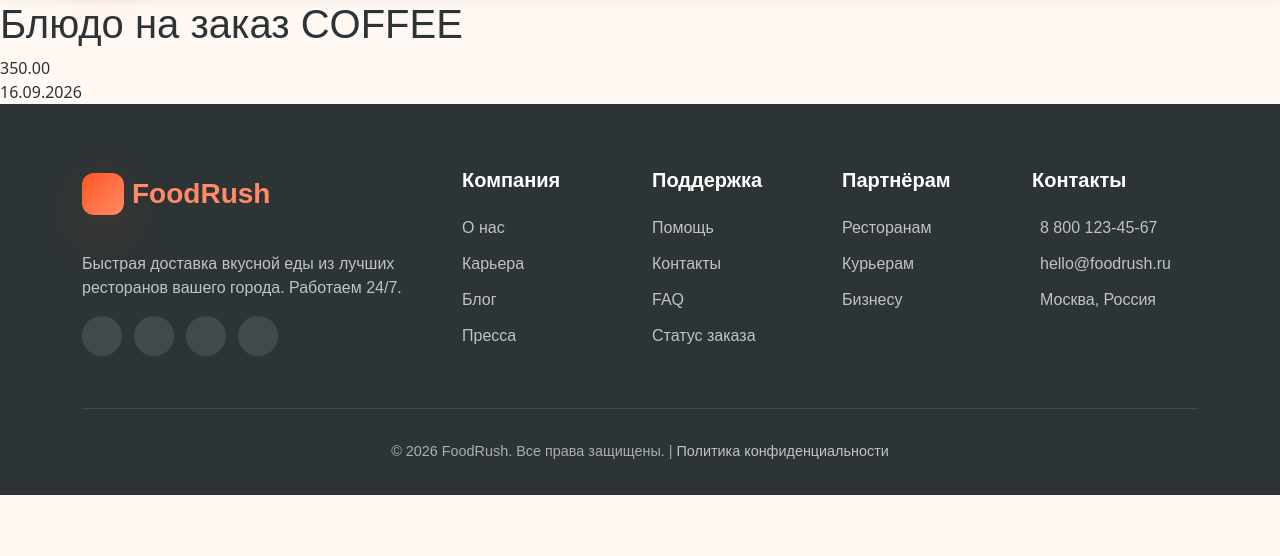
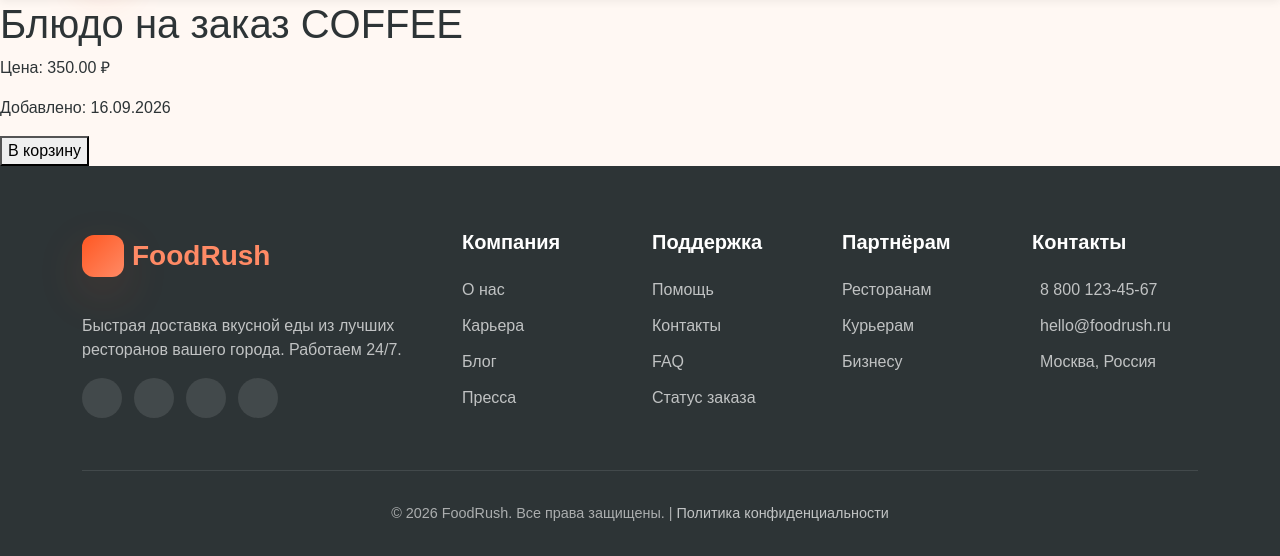
Before and after one commit to Hirrundo/Django_project, a Django app: page /catalog/1 in a window 1280 px wide. Shown: the part 84-640 px from the top of the page. Run offline with Django 5.2, Linux system fonts and the light colour scheme; data comes from the database, SQL or seed files in the repository.

Commit message:
корзина

```diff
--- a/apps/carts/apps.py
+++ b/apps/carts/apps.py
@@ -2,6 +2,7 @@ from django.apps import AppConfig
 
 
 class CartsConfig(AppConfig):
+    default_auto_field = 'django.db.models.BigAutoField'
     name = 'apps.carts'
 
     def ready(self):
--- a/apps/carts/views.py
+++ b/apps/carts/views.py
@@ -38,4 +38,8 @@ def cart_detail_view(request):
         'items': items,
     }
     return render(request, 'carts/cart_detail.html', context)
+
+def dish_detail(request, slug):
+    dish = get_object_or_404(Dish, slug=slug, is_available=True)
+    return render(request, 'catalog/dish_detail.html', {'dish': dish})
 # Create your views here.
--- a/templates/catalog/dijdeteil.html
+++ b/templates/catalog/dijdeteil.html
@@ -3,13 +3,14 @@
  {%block content%}
  {%if dish%}
     <h1>Блюдо на заказ {{dish.name|upper}}</h1>
-   {{dish.price}}
+      <p>Цена: {{ dish.price }} ₽</p>
+        <p>Добавлено: {{ dish.created_at|date:'d.m.Y' }}</p>
 
-   <br>
-    {{dish.created_at|date:'d.m.Y'}}
-
-
-    {% comment %} <p>{{message}} </p> {% endcomment %}
+        {# ✅ Добавьте сюда форму, если её тут не было #}
+        <form action="{% url 'add' dish.id %}" method="POST">
+            {% csrf_token %}
+            <button type="submit">В корзину</button>
+        </form>
     {% else %}
     <h1>нет такого</h1>
     {%endif%}
```
